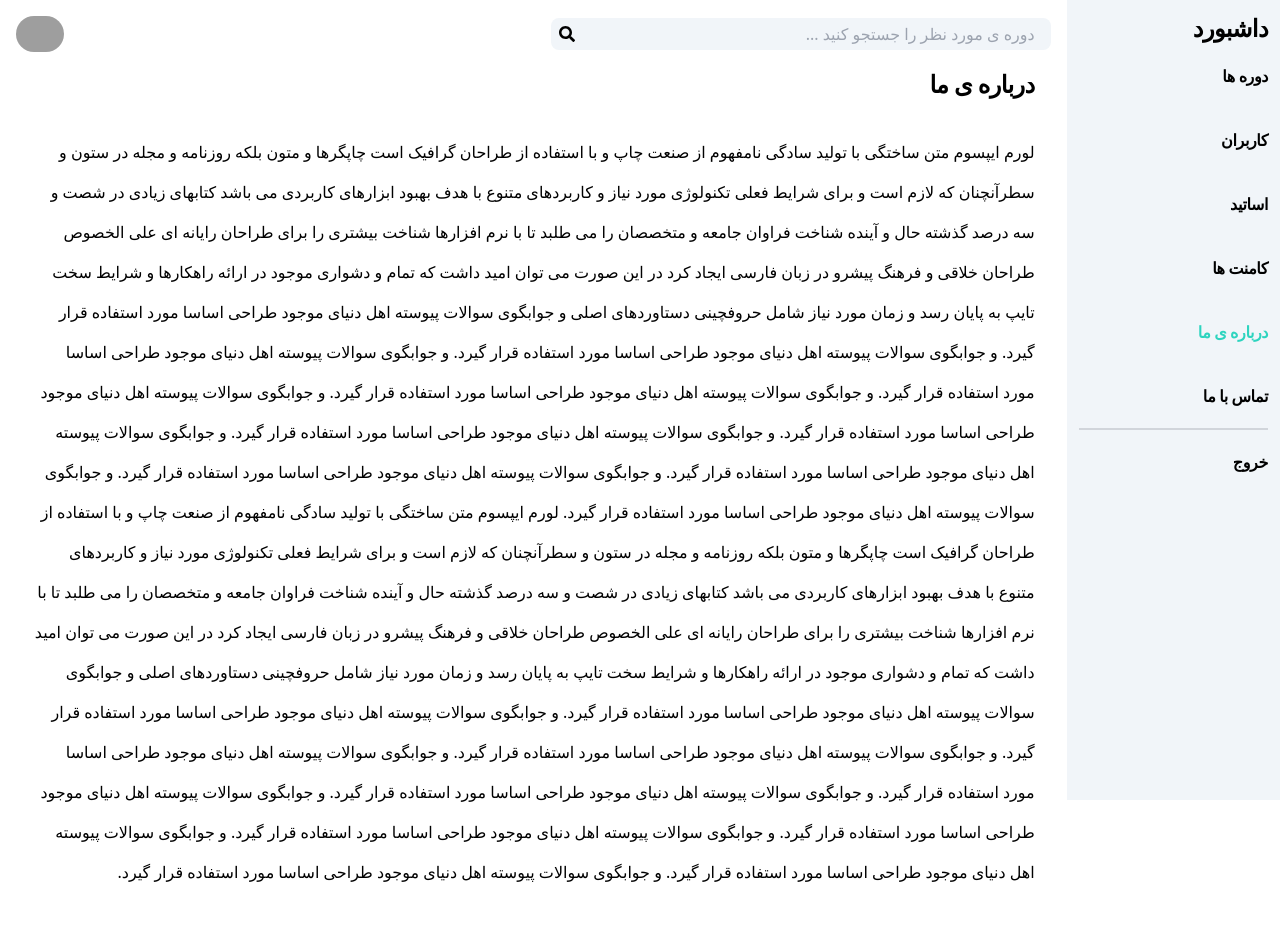
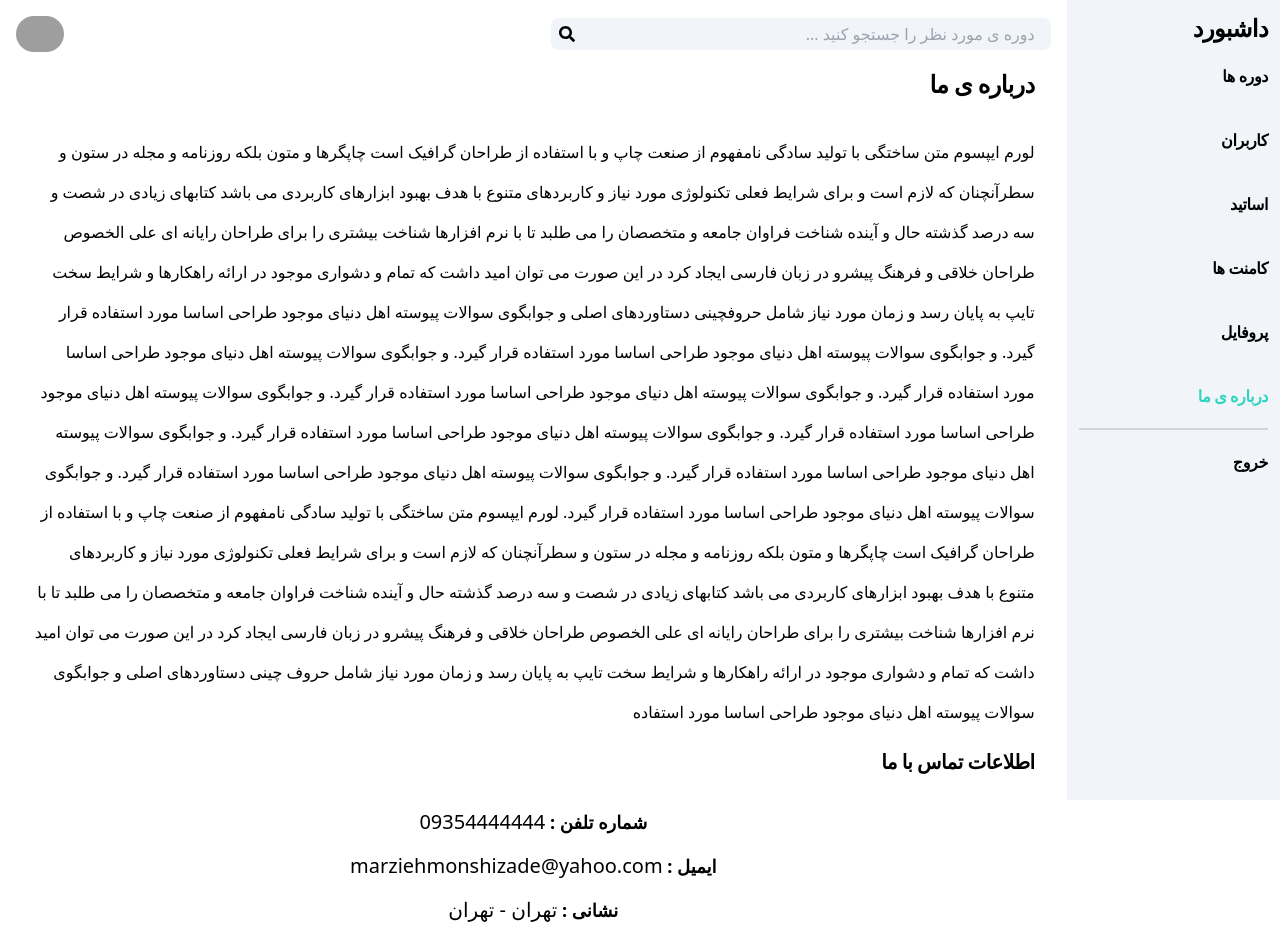
Before and after one commit to marziyemonshizadeh/fullStack-CMS, a Next.js app: page /aboutUs in a window 1280 px wide. Shown: the top 938 px of the page. Built offline with nearby package versions, Linux system fonts and the light colour scheme; grey boxes are pictures that could not be loaded.

Commit message:
delete contactUs page

```diff
--- a/components/modules/sidebar/sidebar.js
+++ b/components/modules/sidebar/sidebar.js
@@ -45,18 +45,18 @@ export default function Sidebar() {
         </li>
         <li className="py-5">
           <Link
+            href="profile"
+            className={router.pathname == "/profile" ? "text-teal-400" : ""}
+          >
+            پروفایل
+          </Link>
+        </li>
+        <li className="py-5">
+          <Link
             href="aboutUs"
             className={router.pathname == "/aboutUs" ? "text-teal-400" : ""}
           >
             درباره ی ما
-          </Link>
-        </li>
-        <li className="py-5">
-          <Link
-            href="contactUs"
-            className={router.pathname == "/contactUs" ? "text-teal-400" : ""}
-          >
-            تماس با ما
           </Link>
         </li>
         <li className="py-5 md:border-t-2 border-gray-300">
--- a/pages/aboutUs.js
+++ b/pages/aboutUs.js
@@ -1,10 +1,18 @@
+import Link from "next/link";
+import {
+  FaGithub,
+  FaInstagram,
+  FaLinkedinIn,
+  FaTelegramPlane,
+  FaWhatsapp,
+} from "react-icons/fa";
 export default function aboutUs() {
   return (
     <div className="m-4">
       <header className="text-2xl font-bold tracking-tight mb-8">
         درباره ی ما
       </header>
-      <p className="leading-10">
+      <p className="leading-10 my-4">
         لورم ایپسوم متن ساختگی با تولید سادگی نامفهوم از صنعت چاپ و با استفاده
         از طراحان گرافیک است چاپگرها و متون بلکه روزنامه و مجله در ستون و
         سطرآنچنان که لازم است و برای شرایط فعلی تکنولوژی مورد نیاز و کاربردهای
@@ -31,18 +39,45 @@ export default function aboutUs() {
         و متخصصان را می طلبد تا با نرم افزارها شناخت بیشتری را برای طراحان
         رایانه ای علی الخصوص طراحان خلاقی و فرهنگ پیشرو در زبان فارسی ایجاد کرد
         در این صورت می توان امید داشت که تمام و دشواری موجود در ارائه راهکارها و
-        شرایط سخت تایپ به پایان رسد و زمان مورد نیاز شامل حروفچینی دستاوردهای
+        شرایط سخت تایپ به پایان رسد و زمان مورد نیاز شامل حروف چینی دستاوردهای
         اصلی و جوابگوی سوالات پیوسته اهل دنیای موجود طراحی اساسا مورد استفاده
-        قرار گیرد. و جوابگوی سوالات پیوسته اهل دنیای موجود طراحی اساسا مورد
-        استفاده قرار گیرد. و جوابگوی سوالات پیوسته اهل دنیای موجود طراحی اساسا
-        مورد استفاده قرار گیرد. و جوابگوی سوالات پیوسته اهل دنیای موجود طراحی
-        اساسا مورد استفاده قرار گیرد. و جوابگوی سوالات پیوسته اهل دنیای موجود
-        طراحی اساسا مورد استفاده قرار گیرد. و جوابگوی سوالات پیوسته اهل دنیای
-        موجود طراحی اساسا مورد استفاده قرار گیرد. و جوابگوی سوالات پیوسته اهل
-        دنیای موجود طراحی اساسا مورد استفاده قرار گیرد. و جوابگوی سوالات پیوسته
-        اهل دنیای موجود طراحی اساسا مورد استفاده قرار گیرد. و جوابگوی سوالات
-        پیوسته اهل دنیای موجود طراحی اساسا مورد استفاده قرار گیرد.
       </p>
+      <div className="m-auto">
+        <header className="text-xl font-semibold tracking-tight mb-8">
+          اطلاعات تماس با ما
+        </header>
+        <section className="flex flex-col md:items-center justify-center items-center gap-y-4 text-xl">
+          <div>
+            <span className="text-lg font-bold">شماره تلفن : </span>
+            09354444444
+          </div>
+          <div>
+            <span className="text-lg font-bold">ایمیل : </span>
+            marziehmonshizade@yahoo.com
+          </div>
+          <div>
+            <span className="text-lg font-bold">نشانی : </span>
+            تهران - تهران
+          </div>
+          <div className="flex gap-2">
+            <Link href="#">
+              <FaInstagram className="text-3xl text-pink-700" />
+            </Link>
+            <Link href="#">
+              <FaTelegramPlane className="text-3xl text-cyan-500" />
+            </Link>
+            <Link href="https://www.linkedin.com/in/marzieh-monshizadeh-175a061a0">
+              <FaLinkedinIn className="text-3xl text-blue-900" />
+            </Link>
+            <Link href="https://github.com/marziyemonshizadeh">
+              <FaGithub className="text-3xl" />
+            </Link>
+            <Link href="#">
+              <FaWhatsapp className="text-3xl text-green-600" />
+            </Link>
+          </div>
+        </section>
+      </div>
     </div>
   );
 }
--- a/pages/contactUs.js
+++ /dev/null
@@ -1,49 +0,0 @@
-import Link from "next/link";
-import {
-  FaGithub,
-  FaInstagram,
-  FaLinkedinIn,
-  FaTelegramPlane,
-  FaWhatsapp,
-} from "react-icons/fa";
-
-export default function contactUs() {
-  return (
-    <div className="my-4">
-      <header className="text-2xl font-bold tracking-tight mb-8">
-        تماس با ما
-      </header>
-      <section className="flex flex-col md:items-start items-center gap-y-4 text-xl">
-        <div>
-          <span className="text-lg font-bold">شماره تلفن : </span>
-          09354444444
-        </div>
-        <div>
-          <span className="text-lg font-bold">ایمیل : </span>
-          marziehmonshizade@yahoo.com
-        </div>
-        <div>
-          <span className="text-lg font-bold">نشانی : </span>
-          تهران - تهران
-        </div>
-        <div className="flex gap-2">
-          <Link href="#">
-            <FaInstagram className="text-3xl text-pink-700" />
-          </Link>
-          <Link href="#">
-            <FaTelegramPlane className="text-3xl text-cyan-500" />
-          </Link>
-          <Link href="https://www.linkedin.com/in/marzieh-monshizadeh-175a061a0">
-            <FaLinkedinIn className="text-3xl text-blue-900" />
-          </Link>
-          <Link href="https://github.com/marziyemonshizadeh">
-            <FaGithub className="text-3xl" />
-          </Link>
-          <Link href="#">
-            <FaWhatsapp className="text-3xl text-green-600" />
-          </Link>
-        </div>
-      </section>
-    </div>
-  );
-}
```
